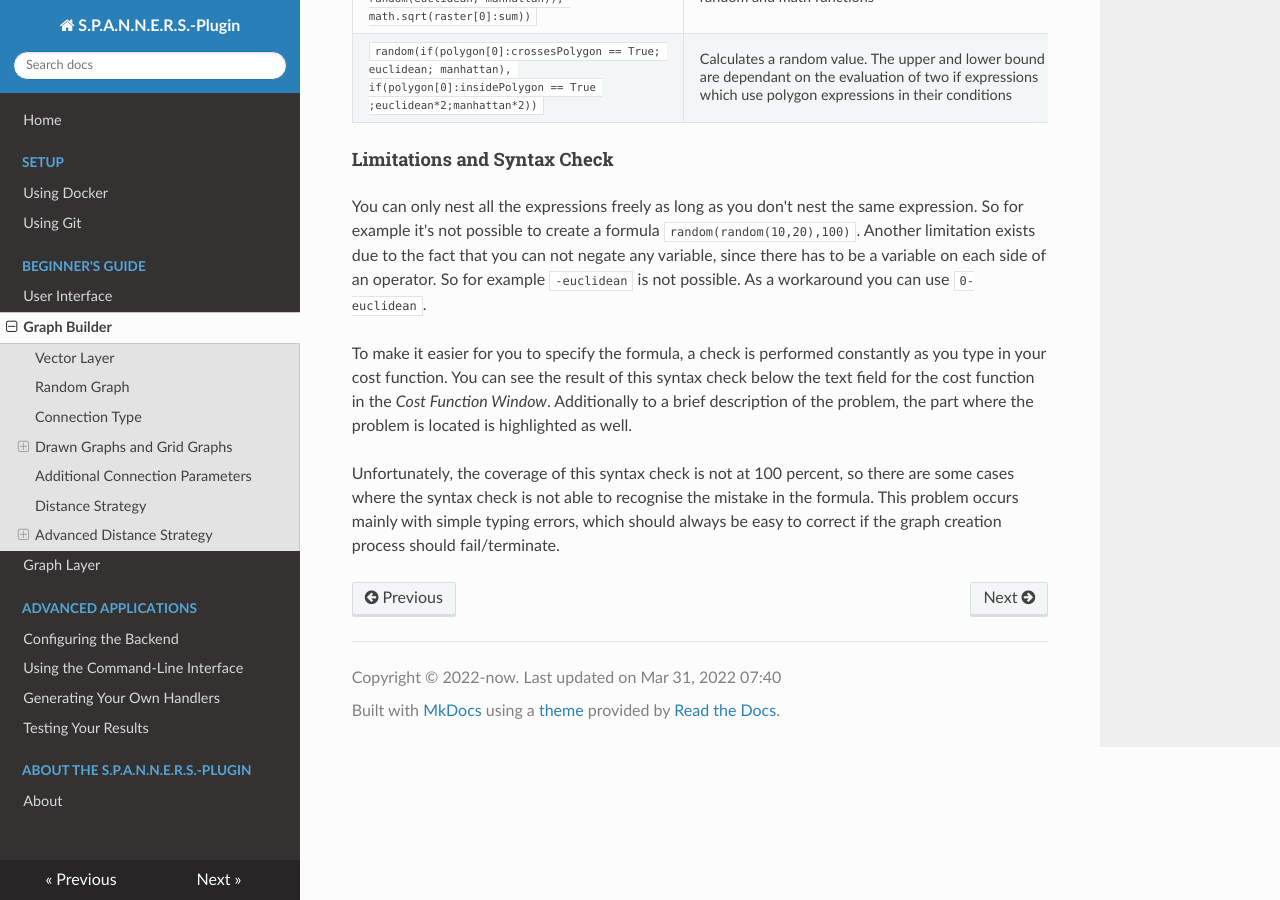
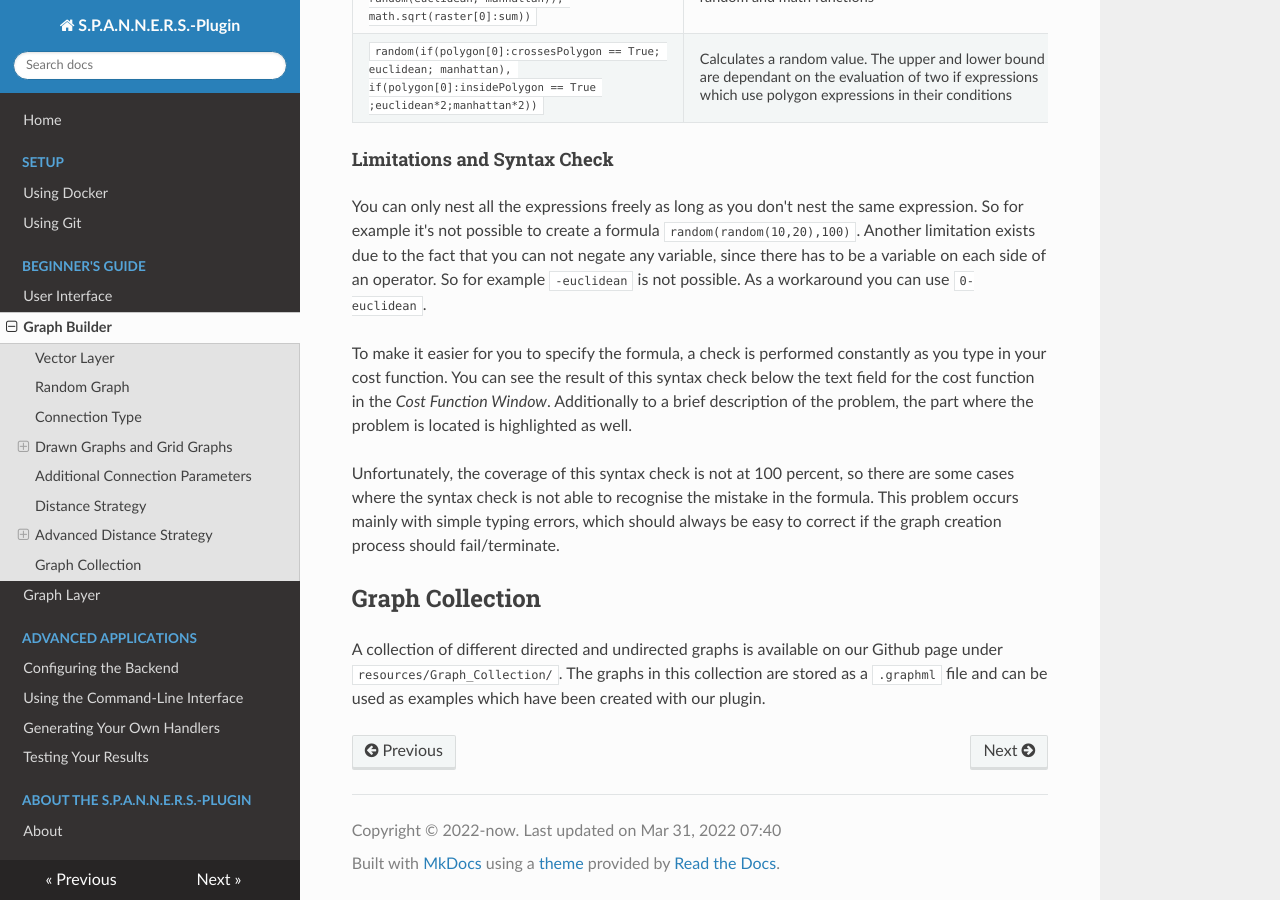
Before and after one commit to S-P-A-N-N-E-R-S/HandbookWebsite, an MkDocs documentation site: the page built from docs/graphbuilder.md, in a window 1280 px wide and 900 px high, scrolled down 9259 px. Built offline with MkDocs 1.6.1, drawn with Linux system fonts in a browser that asks for light colours; nearby versions of some CDN libraries; formulas are drawn with MathJax 3.

Commit message:
Update graphbuilder.md

```diff
--- a/docs/graphbuilder.md
+++ b/docs/graphbuilder.md
@@ -215,3 +215,6 @@
 To make it easier for you to specify the formula, a check is performed constantly as you type in your cost function. You can see the result of this syntax check below the text field for the cost function in the _Cost Function Window_. Additionally to a brief description of the problem, the part where the problem is located is highlighted as well.
 
 Unfortunately, the coverage of this syntax check is not at 100 percent, so there are some cases where the syntax check is not able to recognise the mistake in the formula. This problem occurs mainly with simple typing errors, which should always be easy to correct if the graph creation process should fail/terminate.
+
+## Graph Collection
+A collection of different directed and undirected graphs is available on our Github page under `resources/Graph_Collection/`. The graphs in this collection are stored as a `.graphml` file and can be used as examples which have been created with our plugin.
```
